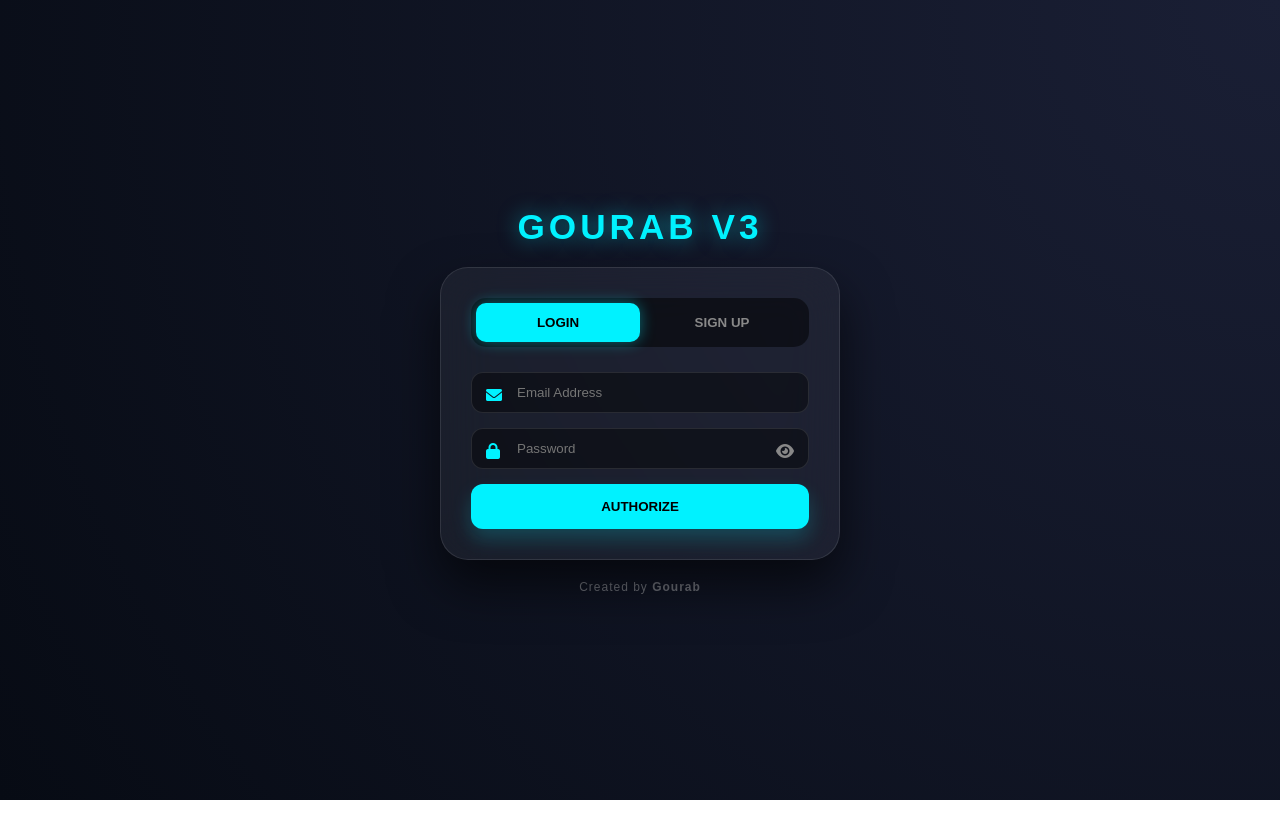
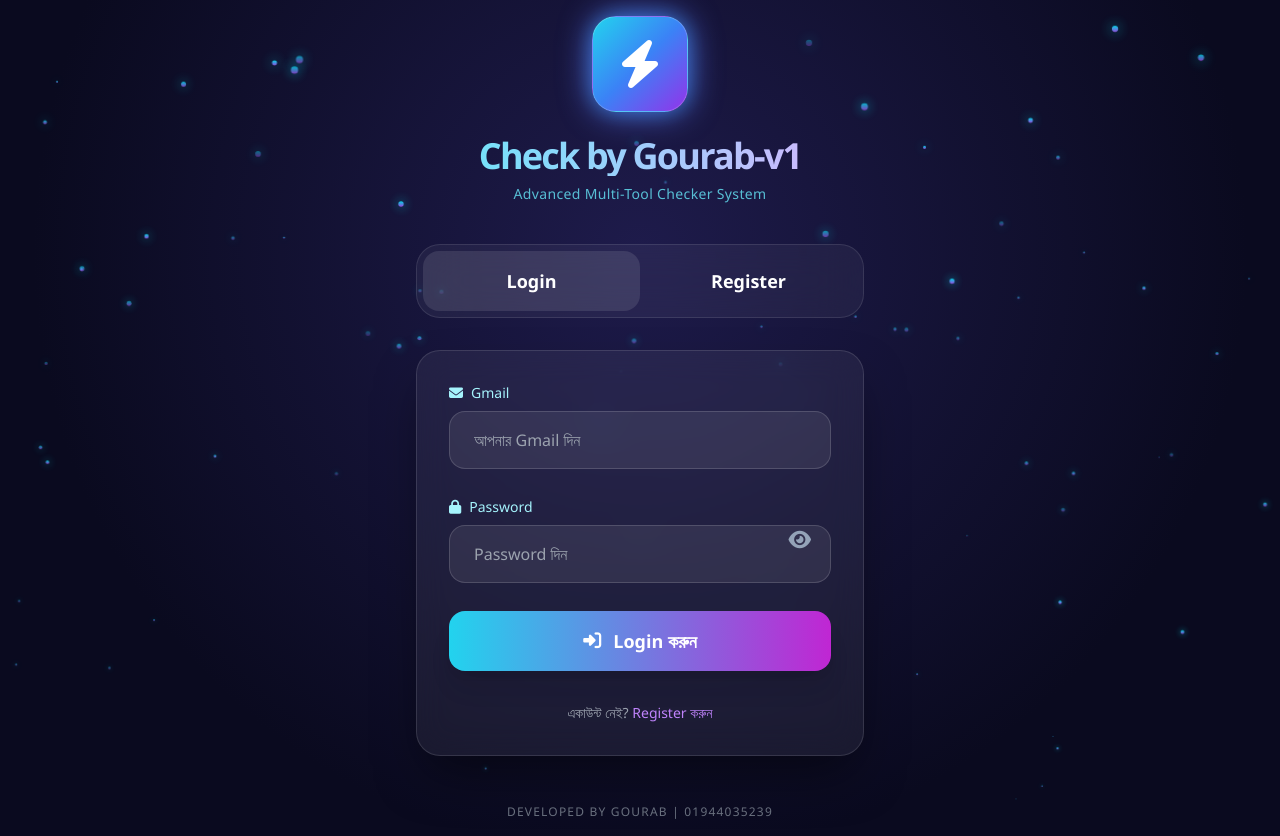
Before and after one commit to gaodhhdu1771/check-by-gourab-v1, a website: page public/index.html in a window 1280 px wide. Before the commit the page ends 800 px from the top, so only its background shows below. Drawn offline with nearby package versions, Linux system fonts and the light colour scheme.

Commit message:
Revamp index.html with new design and features

```diff
--- a/public/index.html
+++ b/public/index.html
@@ -1,174 +1,306 @@
 <!DOCTYPE html>
 <html lang="bn">
 <head>
-    <meta charset="UTF-8">
-    <meta name="viewport" content="width=device-width, initial-scale=1.0">
-    <title>Gourab v3 | Access Portal</title>
-    <link rel="stylesheet" href="https://cdnjs.cloudflare.com/ajax/libs/font-awesome/6.0.0/css/all.min.css">
+  <meta charset="UTF-8" />
+  <meta name="viewport" content="width=device-width, initial-scale=1.0"/>
+  <title>Check by Gourab-v1</title>
+  <script src="https://cdn.tailwindcss.com"></script>
+  <link rel="stylesheet" href="https://cdnjs.cloudflare.com/ajax/libs/font-awesome/6.6.0/css/all.min.css"/>
   <style>
-        :root { --accent: #00f2ff; --bg: #070b14; --glass: rgba(255, 255, 255, 0.05); }
-        * { margin:0; padding:0; box-sizing:border-box; font-family:'Poppins',sans-serif; }
-
     body {
-            background: radial-gradient(circle at top right, #1a1f35, var(--bg));
-            display: flex; flex-direction: column; justify-content: center; align-items: center;
-            min-height: 100vh; color: white; overflow: hidden;
+      background: radial-gradient(circle at 50% 30%, #1e1b4b 0%, #0a0a1f 70%);
+      overflow-x: hidden;
+      font-family: 'Segoe UI', system-ui, sans-serif;
     }
-
-        .site-title {
-            font-size: 2.2rem; font-weight: 900; color: var(--accent);
-            text-shadow: 0 0 20px rgba(0, 242, 255, 0.5);
-            margin-bottom: 20px; letter-spacing: 4px;
+    .particle {
+      position: absolute;
+      background: linear-gradient(#00f0ff, #a855f7);
+      border-radius: 50%;
+      opacity: 0.5;
+      animation: float 18s linear infinite;
+      box-shadow: 0 0 12px #00f0ff;
     }
-
-        .auth-card {
-            background: var(--glass); padding: 30px; border-radius: 28px; width: 90%; max-width: 400px;
-            border: 1px solid rgba(255,255,255,0.1); backdrop-filter: blur(25px);
-            box-shadow: 0 25px 50px rgba(0,0,0,0.6); position: relative;
+    @keyframes float {
+      0% { transform: translateY(100vh) scale(0.4); }
+      100% { transform: translateY(-150px) scale(1.2); }
     }
-
-        .toggle-box { display: flex; background: rgba(0,0,0,0.5); border-radius: 15px; margin-bottom: 25px; padding: 5px; }
-        .toggle-btn { flex: 1; padding: 12px; border: none; background: transparent; color: #888; cursor: pointer; font-weight: 700; transition: 0.4s; }
-        .toggle-btn.active { background: var(--accent); color: #000; border-radius: 10px; box-shadow: 0 0 15px rgba(0,242,255,0.4); }
-
-        .input-group { position: relative; margin-bottom: 15px; }
-        .input-group i:first-child { position: absolute; left: 15px; top: 15px; color: var(--accent); }
-
-        /* পাসওয়ার্ড শো বাটন স্টাইল */
+    .glow-logo {
+      animation: logoPulse 3s infinite alternate ease-in-out;
+    }
+    @keyframes logoPulse {
+      from { box-shadow: 0 0 25px #3b82f6; }
+      to { box-shadow: 0 0 55px #a855f7, 0 0 80px #00f0ff; }
+    }
+    .neon-btn {
+      background: linear-gradient(90deg, #22d3ee, #c026d3);
+      transition: all 0.4s cubic-bezier(0.4, 0, 0.2, 1);
+    }
+    .neon-btn:hover {
+      transform: translateY(-4px) scale(1.03);
+      box-shadow: 0 0 40px #c026d3, 0 0 60px #22d3ee;
+    }
+    .form-card {
+      background: rgba(255, 255, 255, 0.06);
+      backdrop-filter: blur(16px);
+      border: 1px solid rgba(255, 255, 255, 0.12);
+      box-shadow: 0 25px 50px -12px rgb(0 0 0 / 0.5);
+    }
+    .input-field {
+      background: rgba(255,255,255,0.08);
+      border: 1px solid rgba(255,255,255,0.15);
+      transition: all 0.3s;
+    }
+    .input-field:focus {
+      border-color: #22d3ee;
+      box-shadow: 0 0 0 4px rgba(34, 211, 238, 0.2);
+      background: rgba(255,255,255,0.12);
+    }
+    .password-container {
+      position: relative;
+    }
     .toggle-password {
-            position: absolute; right: 15px; top: 15px; color: #888; cursor: pointer; transition: 0.3s;
+      position: absolute;
+      right: 20px;
+      top: 50%;
+      transform: translateY(-50%);
+      color: #94a3b8;
+      cursor: pointer;
+      font-size: 1.25rem;
+      transition: all 0.3s;
     }
-        .toggle-password:hover { color: var(--accent); }
-
-        input { width: 100%; padding: 12px 45px 12px 45px; background: rgba(0,0,0,0.4); border: 1px solid rgba(255,255,255,0.1); border-radius: 12px; color: white; outline: none; transition: 0.3s; }
-        input:focus { border-color: var(--accent); }
-
-        .main-btn { width: 100%; padding: 15px; background: var(--accent); border: none; border-radius: 12px; font-weight: 800; cursor: pointer; color: #000; text-transform: uppercase; box-shadow: 0 10px 20px rgba(0,242,255,0.2); }
-
-        .auth-section { display: none; }
-        .active-section { display: block; animation: slideUp 0.5s ease; }
-        @keyframes slideUp { from { opacity: 0; transform: translateY(20px); } to { opacity: 1; transform: translateY(0); } }
-
-        /* ক্রেডিট টেক্সট */
-        .footer-credit {
-            margin-top: 20px; font-size: 0.75rem; color: rgba(255,255,255,0.4); letter-spacing: 1px;
+    .toggle-password:hover {
+      color: #67e8f9;
+      transform: translateY(-50%) scale(1.15);
+    }
+    .modal {
+      animation: modalPop 0.4s cubic-bezier(0.34, 1.56, 0.64, 1);
+    }
+    @keyframes modalPop {
+      from { transform: scale(0.6) translateY(40px); opacity: 0; }
+      to { transform: scale(1) translateY(0); opacity: 1; }
     }
   </style>
 </head>
-<body>
+<body class="min-h-screen flex items-center justify-center text-white p-4">
 
-<div class="site-title">GOURAB V3</div>
+  <div id="particles" class="absolute inset-0 pointer-events-none"></div>
 
-<div class="auth-card" id="mainCard">
-    <div id="navBox" class="toggle-box">
-        <button id="loginTab" class="toggle-btn active" onclick="showSection('login')">LOGIN</button>
-        <button id="registerTab" class="toggle-btn" onclick="showSection('register')">SIGN UP</button>
-    </div>
-
-    <div id="loginSection" class="auth-section active-section">
-        <form id="loginForm">
-            <div class="input-group"><i class="fas fa-envelope"></i><input type="email" id="lEmail" placeholder="Email Address" required></div>
-            <div class="input-group">
-                <i class="fas fa-lock"></i>
-                <input type="password" id="lPass" placeholder="Password" required>
-                <i class="fas fa-eye toggle-password" onclick="togglePass('lPass', this)"></i>
-            </div>
-            <button type="submit" class="main-btn">Authorize</button>
-        </form>
-    </div>
-
-    <div id="registerSection" class="auth-section">
-        <form id="registerForm">
-            <div id="regInputs">
-                <div class="input-group"><i class="fas fa-user"></i><input type="text" id="rName" placeholder="Full Name" required></div>
-                <div class="input-group"><i class="fas fa-phone"></i><input type="text" id="rPhone" placeholder="Phone" required></div>
-                <div class="input-group"><i class="fas fa-envelope"></i><input type="email" id="rEmail" placeholder="Email Address" required></div>
-                <div class="input-group">
-                    <i class="fas fa-lock"></i>
-                    <input type="password" id="rPass" placeholder="Password" required>
-                    <i class="fas fa-eye toggle-password" onclick="togglePass('rPass', this)"></i>
-                </div>
-                <button type="submit" class="main-btn">Create Profile</button>
-            </div>
-            <div id="regClosedMsg" style="display:none; text-align:center; color:#ff4d4d; padding:20px;">
-                Registration Closed by Admin.
-            </div>
-        </form>
-    </div>
-
-    <div id="pendingSection" class="auth-section" style="text-align: center;">
-        <div style="font-size: 3rem; color: var(--accent); margin-bottom: 15px;"><i class="fas fa-user-clock"></i></div>
-        <h2 style="color:var(--accent)">Under Review</h2>
-        <p style="font-size: 0.8rem; color: #888; margin-bottom: 25px;">গৌরব, আপনার একাউন্টটি বর্তমানে পেন্ডিং আছে।</p>
-        <button onclick="checkStatus()" class="main-btn" style="background: transparent; border: 1px solid var(--accent); color: var(--accent);">Check Status</button>
+  <div class="w-full max-w-md mx-auto relative z-10">
+    <div class="flex justify-center mb-6">
+      <div class="w-24 h-24 bg-gradient-to-br from-cyan-400 via-blue-500 to-purple-600 rounded-3xl flex items-center justify-center glow-logo shadow-2xl border border-white/20">
+        <i class="fa-solid fa-bolt text-white text-5xl"></i>
       </div>
     </div>
 
-<div class="footer-credit">Created by <b>Gourab</b></div>
+    <div class="text-center mb-10">
+      <h1 class="text-4xl font-bold tracking-tighter bg-gradient-to-r from-cyan-300 to-purple-300 bg-clip-text text-transparent">
+        Check by Gourab-v1
+      </h1>
+      <p class="text-cyan-300/80 text-sm mt-2 tracking-wide">Advanced Multi-Tool Checker System</p>
+    </div>
+
+    <div class="flex bg-white/5 backdrop-blur-xl rounded-3xl p-1.5 mb-8 border border-white/10">
+      <button onclick="switchTab(0)" id="tab-login"
+        class="flex-1 py-4 rounded-2xl font-semibold transition-all text-lg">Login</button>
+      <button onclick="switchTab(1)" id="tab-register"
+        class="flex-1 py-4 rounded-2xl font-semibold transition-all text-lg">Register</button>
+    </div>
+
+    <div id="login-form" class="form-card rounded-3xl p-8">
+      <div class="space-y-7">
+        <div>
+          <label class="block text-sm mb-2 text-cyan-200 flex items-center gap-2"><i class="fa-solid fa-envelope"></i> Gmail</label>
+          <input type="email" id="login-email" placeholder="আপনার Gmail দিন"
+            class="input-field w-full rounded-2xl px-6 py-4 outline-none text-white placeholder:text-gray-400 text-base"/>
+        </div>
+        <div class="password-container">
+          <label class="block text-sm mb-2 text-cyan-200 flex items-center gap-2"><i class="fa-solid fa-lock"></i> Password</label>
+          <input type="password" id="login-pass" placeholder="Password দিন"
+            class="input-field w-full rounded-2xl px-6 py-4 outline-none text-white placeholder:text-gray-400 text-base"/>
+          <i onclick="togglePassword('login-pass', this)" class="fa-solid fa-eye toggle-password"></i>
+        </div>
+        <button onclick="handleLogin()"
+          class="neon-btn w-full py-4 rounded-2xl font-bold text-lg shadow-xl flex items-center justify-center gap-3">
+          <i class="fa-solid fa-right-to-bracket"></i> Login করুন
+        </button>
+      </div>
+      <p class="text-center mt-8 text-sm text-gray-400">
+        একাউন্ট নেই? <span onclick="switchTab(1)" class="text-purple-400 hover:text-purple-300 cursor-pointer font-medium">Register করুন</span>
+      </p>
+    </div>
+
+    <div id="register-form" class="form-card rounded-3xl p-8 hidden">
+      <div class="space-y-6">
+        <div>
+          <label class="block text-sm mb-2 text-cyan-200 flex items-center gap-2"><i class="fa-solid fa-user"></i> নাম</label>
+          <input type="text" id="reg-name" placeholder="আপনার পুরো নাম"
+            class="input-field w-full rounded-2xl px-6 py-4 outline-none text-white placeholder:text-gray-400"/>
+        </div>
+        <div>
+          <label class="block text-sm mb-2 text-cyan-200 flex items-center gap-2"><i class="fa-solid fa-phone"></i> Phone Number</label>
+          <input type="tel" id="reg-phone" placeholder="01XXXXXXXXXX"
+            class="input-field w-full rounded-2xl px-6 py-4 outline-none text-white placeholder:text-gray-400"/>
+        </div>
+        <div>
+          <label class="block text-sm mb-2 text-cyan-200 flex items-center gap-2"><i class="fa-solid fa-envelope"></i> Gmail</label>
+          <input type="email" id="reg-email" placeholder="আপনার Gmail দিন"
+            class="input-field w-full rounded-2xl px-6 py-4 outline-none text-white placeholder:text-gray-400"/>
+        </div>
+        <div class="password-container">
+          <label class="block text-sm mb-2 text-cyan-200 flex items-center gap-2"><i class="fa-solid fa-lock"></i> Password</label>
+          <input type="password" id="reg-pass" placeholder="Password তৈরি করুন"
+            class="input-field w-full rounded-2xl px-6 py-4 outline-none text-white placeholder:text-gray-400"/>
+          <i onclick="togglePassword('reg-pass', this)" class="fa-solid fa-eye toggle-password"></i>
+        </div>
+        <button onclick="handleRegister()"
+          class="neon-btn w-full py-4 rounded-2xl font-bold text-lg shadow-xl flex items-center justify-center gap-3">
+          <i class="fa-solid fa-user-plus"></i> Register করুন
+        </button>
+      </div>
+      <p class="text-center mt-8 text-sm text-gray-400">
+        একাউন্ট আছে? <span onclick="switchTab(0)" class="text-purple-400 hover:text-purple-300 cursor-pointer font-medium">Login করুন</span>
+      </p>
+    </div>
+
+    <div class="text-center mt-12 text-xs text-gray-500 tracking-widest uppercase">
+      Developed by Gourab | 01944035239
+    </div>
+  </div>
+
+  <div id="success-modal" class="hidden fixed inset-0 bg-black/80 flex items-center justify-center z-50 p-4">
+    <div class="modal bg-gradient-to-b from-gray-900 to-black border border-white/20 rounded-3xl p-10 max-w-sm w-full text-center shadow-2xl">
+      <div class="w-20 h-20 mx-auto bg-gradient-to-br from-orange-400 to-amber-500 rounded-2xl flex items-center justify-center mb-6 shadow-xl">
+        <i class="fa-solid fa-user-plus text-white text-4xl"></i>
+      </div>
+      <h2 class="text-3xl font-bold text-emerald-400 mb-3">🙏 ধন্যবাদ!</h2>
+      <p class="text-gray-300 leading-relaxed">
+        গৌরব ভাইয়ের এই সাইটে রেজিস্টার করার জন্য অনেক ধন্যবাদ!<br><br>
+        আপনার রিকোয়েস্ট অ্যাডমিনের কাছে পাঠানো হয়েছে। অ্যাডমিন অ্যাকসেপ্ট করলে আপনি লগইন করতে পারবেন।
+      </p>
+      <button onclick="closeModal()"
+        class="neon-btn w-full mt-8 py-4 rounded-2xl font-bold text-lg">
+        ✅ ঠিক আছে
+      </button>
+    </div>
+  </div>
 
   <script>
-    // পাসওয়ার্ড দেখানো বা লুকানোর ফাংশন
-    function togglePass(inputId, icon) {
+    // ১. কণা অ্যানিমেশন তৈরি
+    function createParticles() {
+      const container = document.getElementById('particles');
+      for (let i = 0; i < 90; i++) {
+        const p = document.createElement('div');
+        p.className = 'particle';
+        p.style.width = p.style.height = `${Math.random() * 5 + 2}px`;
+        p.style.left = `${Math.random() * 100}vw`;
+        p.style.animationDuration = `${Math.random() * 25 + 15}s`;
+        p.style.animationDelay = `-${Math.random() * 25}s`;
+        p.style.opacity = Math.random() * 0.6 + 0.3;
+        container.appendChild(p);
+      }
+    }
+
+    // ২. ট্যাব পরিবর্তন লজিক
+    function switchTab(n) {
+      const loginTab = document.getElementById('tab-login');
+      const regTab = document.getElementById('tab-register');
+      document.getElementById('login-form').classList.toggle('hidden', n === 1);
+      document.getElementById('register-form').classList.toggle('hidden', n === 0);
+
+      if(n === 0) {
+        loginTab.classList.add('bg-white/10');
+        regTab.classList.remove('bg-white/10');
+      } else {
+        regTab.classList.add('bg-white/10');
+        loginTab.classList.remove('bg-white/10');
+      }
+    }
+
+    // ৩. পাসওয়ার্ড দেখা/লুকানো
+    function togglePassword(inputId, icon) {
       const input = document.getElementById(inputId);
       if (input.type === "password") {
         input.type = "text";
-            icon.classList.replace("fa-eye", "fa-eye-slash");
+        icon.classList.remove('fa-eye');
+        icon.classList.add('fa-eye-slash');
       } else {
         input.type = "password";
-            icon.classList.replace("fa-eye-slash", "fa-eye");
+        icon.classList.remove('fa-eye-slash');
+        icon.classList.add('fa-eye');
       }
     }
 
-    function showSection(section) {
-        document.querySelectorAll('.auth-section').forEach(s => s.classList.remove('active-section'));
-        document.getElementById(section + 'Section').classList.add('active-section');
-        if(section === 'pending') {
-            document.getElementById('navBox').style.display = 'none';
+    // ৪. রেজিস্ট্রেশন লজিক (Database Connection)
+    async function handleRegister() {
+      const name = document.getElementById('reg-name').value.trim();
+      const phone = document.getElementById('reg-phone').value.trim();
+      const email = document.getElementById('reg-email').value.trim();
+      const password = document.getElementById('reg-pass').value.trim();
+
+      if (!name || !phone || !email || !password) {
+        alert("সব তথ্য পূরণ করুন!");
+        return;
+      }
+
+      try {
+        const res = await fetch('/api/auth/register', {
+          method: 'POST',
+          headers: { 'Content-Type': 'application/json' },
+          body: JSON.stringify({ name, phone, email, password })
+        });
+
+        if (res.ok) {
+          // ভিডিওর মতো মডাল শো করবে
+          document.getElementById('success-modal').classList.remove('hidden');
         } else {
-            document.getElementById('navBox').style.display = 'flex';
-            document.getElementById('loginTab').classList.toggle('active', section === 'login');
-            document.getElementById('registerTab').classList.toggle('active', section === 'register');
+          const err = await res.json();
+          alert(err.error || "রেজিস্ট্রেশন ব্যর্থ হয়েছে!");
+        }
+      } catch (e) {
+        alert("সার্ভার কানেকশন এরর! আপনার সার্ভার কি চালু আছে?");
       }
     }
 
-    // লগইন, রেজিস্ট্রেশন ও স্ট্যাটাস চেক লজিক আগের মতোই থাকবে...
-    document.getElementById('loginForm').onsubmit = async (e) => {
-        e.preventDefault();
+    // ৫. লগইন লজিক (Database Connection)
+    async function handleLogin() {
+      const email = document.getElementById('login-email').value.trim();
+      const password = document.getElementById('login-pass').value.trim();
+
+      if (!email || !password) {
+        alert("ইমেইল এবং পাসওয়ার্ড দিন!");
+        return;
+      }
+
+      try {
         const res = await fetch('/api/auth/login', {
           method: 'POST',
-            headers: {'Content-Type': 'application/json'},
-            body: JSON.stringify({ email: document.getElementById('lEmail').value, password: document.getElementById('lPass').value })
+          headers: { 'Content-Type': 'application/json' },
+          body: JSON.stringify({ email, password })
         });
+
         const data = await res.json();
-        if(res.ok) {
+
+        if (res.ok) {
           localStorage.setItem('userId', data.userId);
-            if(data.status === 'Pending') showSection('pending');
-            else window.location.href = 'dashboard.html';
-        } else { alert(data.error); }
+          window.location.href = data.redirect;
+        } else {
+          alert(data.error);
+        }
+      } catch (e) {
+        alert("লগইন করতে সমস্যা হচ্ছে! সার্ভার চেক করুন।");
+      }
+    }
+
+    // ৬. মডাল বন্ধ করা
+    function closeModal() {
+      document.getElementById('success-modal').classList.add('hidden');
+      switchTab(0); // লগইন ট্যাবে নিয়ে যাবে
+    }
+
+    window.onload = () => {
+      createParticles();
+      switchTab(0);
     };
-
-    document.getElementById('registerForm').onsubmit = async (e) => {
-        e.preventDefault();
-        const res = await fetch('/api/auth/register', {
-            method: 'POST',
-            headers: {'Content-Type': 'application/json'},
-            body: JSON.stringify({ name: document.getElementById('rName').value, phone: document.getElementById('rPhone').value, email: document.getElementById('rEmail').value, password: document.getElementById('rPass').value })
-        });
-        const data = await res.json();
-        if(res.ok) {
-            localStorage.setItem('userId', data.userId);
-            showSection('pending');
-        } else { alert(data.error); }
-    };
-
-    async function checkStatus() {
-        const userId = localStorage.getItem('userId');
-        const res = await fetch(`/api/user/profile?userId=${userId}`);
-        const user = await res.json();
-        if(user.status === 'Approved') window.location.href = 'dashboard.html';
-        else alert("Still Pending!");
-    }
   </script>
-
 </body>
 </html>
```
Lines whose indentation alone changed are shown as unchanged.
